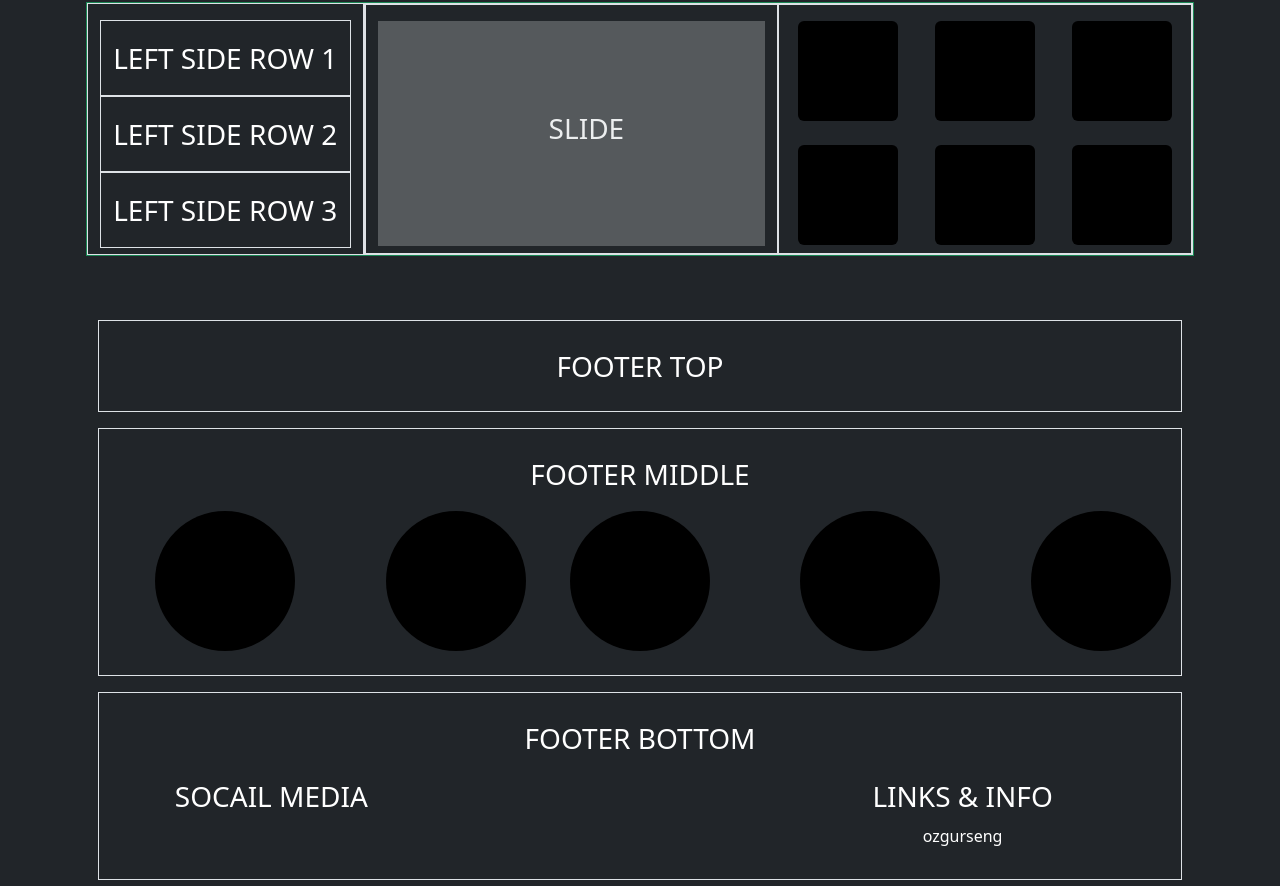
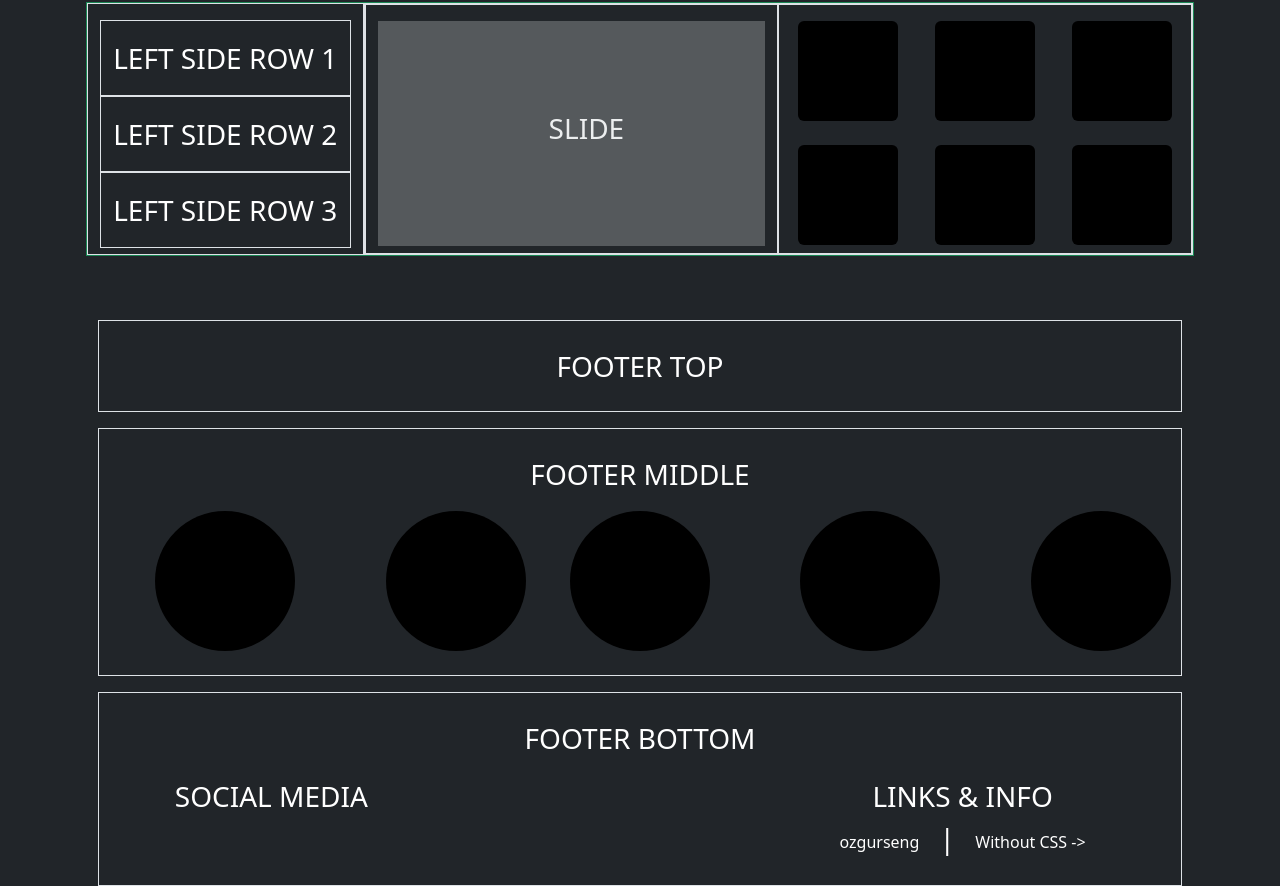
Before and after one commit to ozgurseng/basic_div_template, a plain HTML site: page index.html in a window 1280 px wide. Shown: the part 402-1288 px from the top of the page. Drawn offline with nearby package versions, Linux system fonts and the light colour scheme.

Commit message:
Add without css link

```diff
--- a/index.html
+++ b/index.html
@@ -177,12 +177,12 @@
             <div id="ozgurseng_footer_bottom" class="border m-3 py-4 fs-3">FOOTER BOTTOM
 
                 <div id="ozgurseng_footer_bottom_area_rows" class="row mt-3">
-                    <div id="ozgurseng_footer_middle_area_col_1" class="col-4 ">SOCAIL MEDIA</div>
+                    <div id="ozgurseng_footer_middle_area_col_1" class="col-4 ">SOCIAL MEDIA</div>
                     <div id="ozgurseng_footer_middle_area_col_2 " class="col-5  text-right offset-md-3  fs-3">LINKS &
                         INFO
                         <br>
                         <a href="https://github.com/ozgurseng" class="btn btn-default text-white">ozgurseng</a>
-
+| <a href="https://ozgurseng.github.io/basic_div_template/index_without_css.html" class="btn btn-default text-white">Without CSS -></a>
                     </div>
 
                 </div>
```
